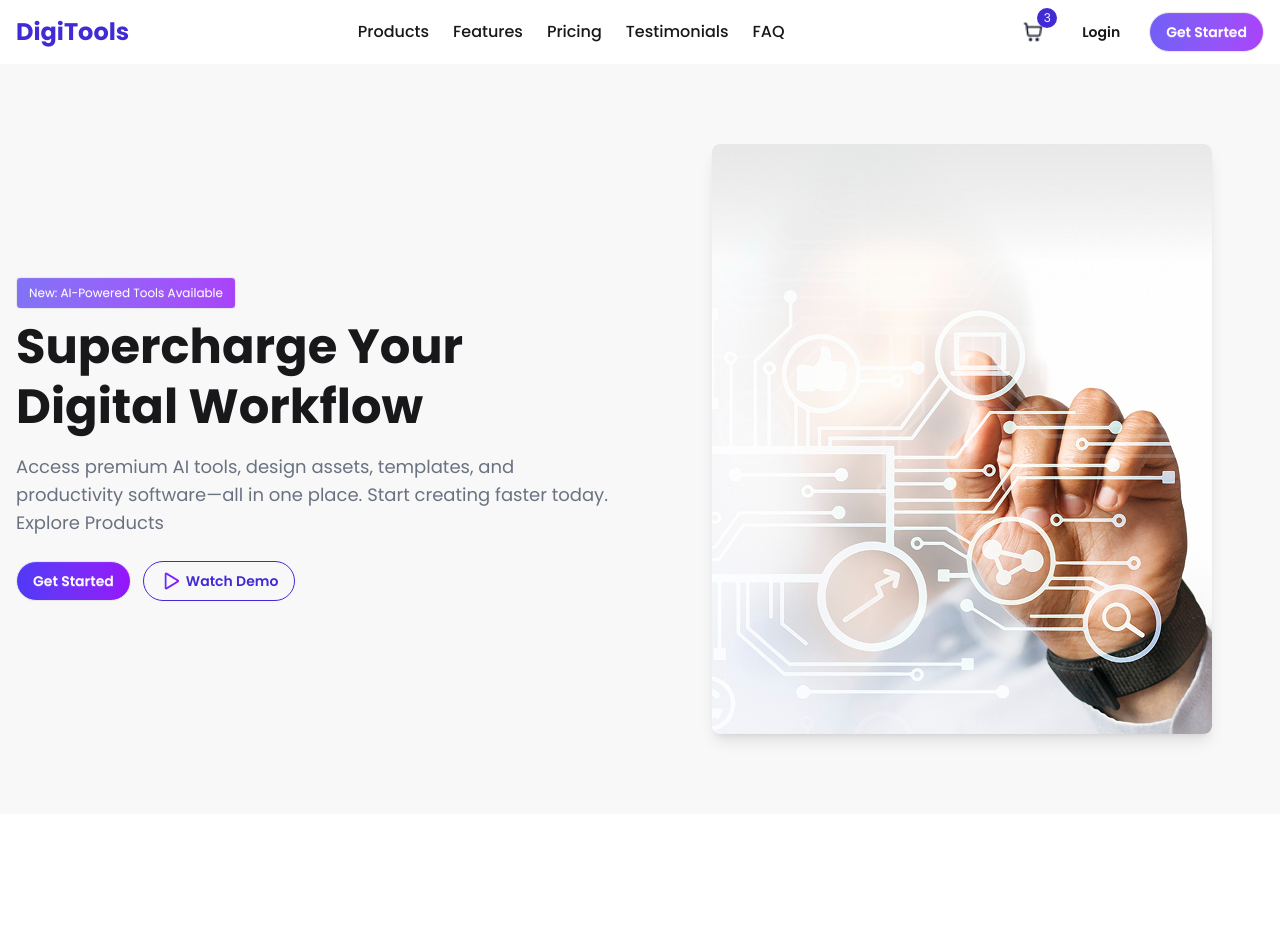
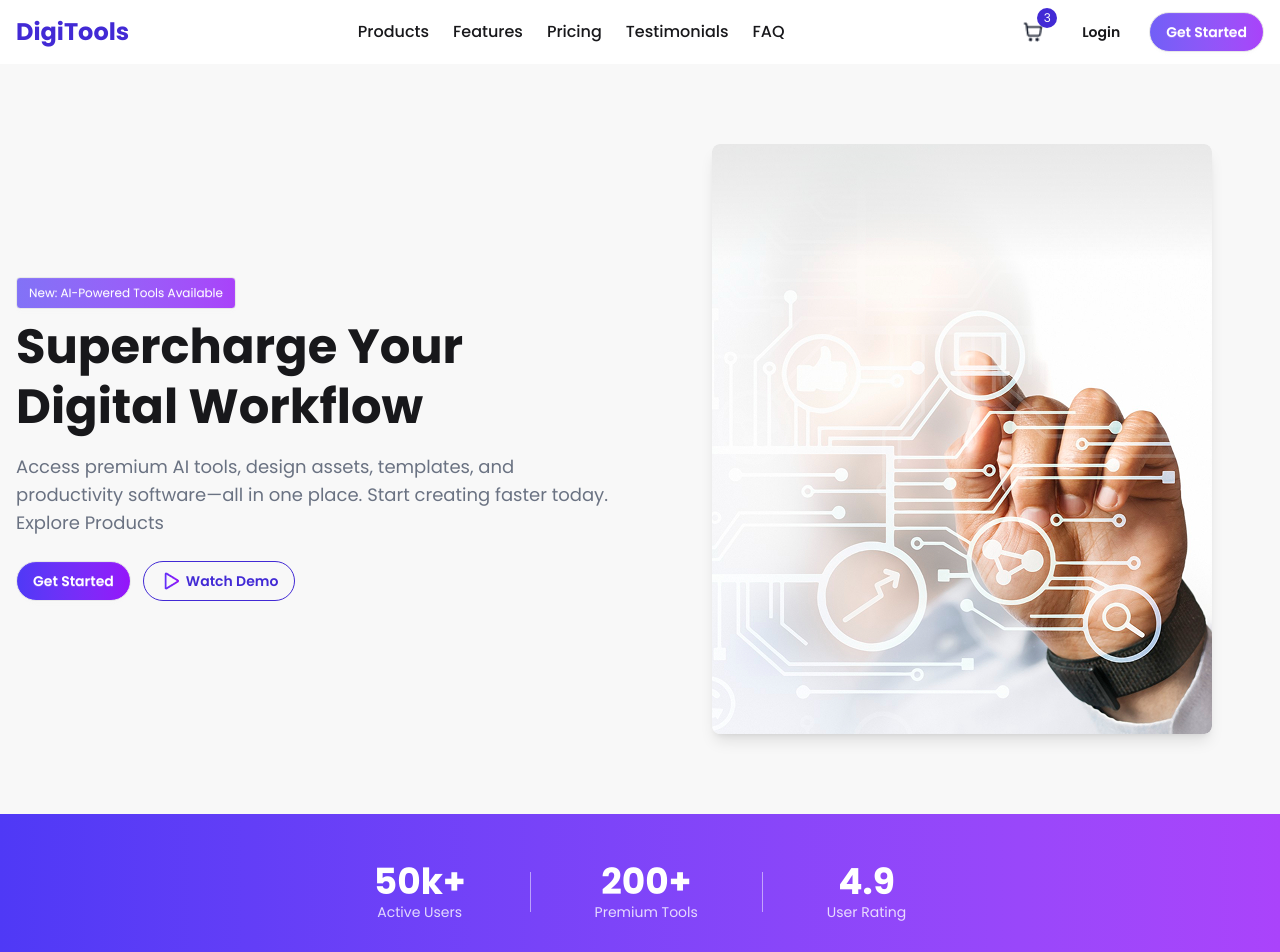
Before and after one commit to mdruhulamins786/Assignment-6-13, a React (Vite) app: page / in a window 1280 px wide. Shown: the top 952 px of the page. Before the commit the page ends 814 px from the top, so only its background shows below. Built offline with nearby package versions, Linux system fonts and the light colour scheme.

Commit message:
add review component

```diff
--- a/src/App.jsx
+++ b/src/App.jsx
@@ -1,5 +1,6 @@
 import Hero from "./components/Hero";
 import Navbar from "./components/Navbar";
+import Review from "./components/Review";
 
 const App = () => {
   return (
@@ -9,6 +10,9 @@ const App = () => {
 
       {/* Hero Section */}
       <Hero />
+
+      {/* Reviews Section */}
+      <Review />
     </div>
   );
 };
--- /dev/null
+++ b/src/components/Review.jsx
@@ -0,0 +1,32 @@
+import React from "react";
+
+const Review = () => {
+  return (
+    <section className="bg-gradient-to-r from-[#4f39f6] to-[#9514fa]/80">
+      <div className="container mx-auto px-4 py-12">
+        <div className="flex flex-col md:flex-row items-center justify-center gap-8 md:gap-16 text-white text-center">
+          <div>
+            <h1 className="text-3xl md:text-4xl font-bold">50k+</h1>
+            <p className="text-sm opacity-80">Active Users</p>
+          </div>
+
+          <div className="hidden md:block w-px h-10 bg-white/50"></div>
+
+          <div>
+            <h1 className="text-3xl md:text-4xl font-bold">200+</h1>
+            <p className="text-sm opacity-80">Premium Tools</p>
+          </div>
+
+          <div className="hidden md:block w-px h-10 bg-white/50"></div>
+
+          <div>
+            <h1 className="text-3xl md:text-4xl font-bold">4.9</h1>
+            <p className="text-sm opacity-80">User Rating</p>
+          </div>
+        </div>
+      </div>
+    </section>
+  );
+};
+
+export default Review;
```
